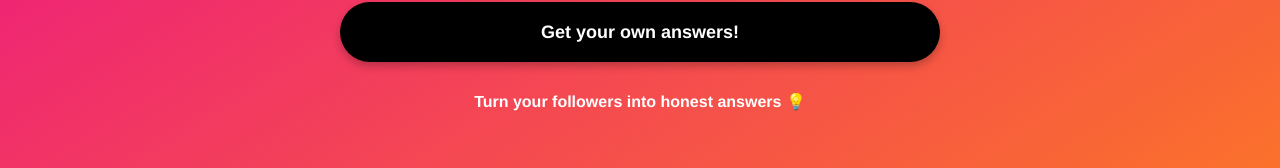
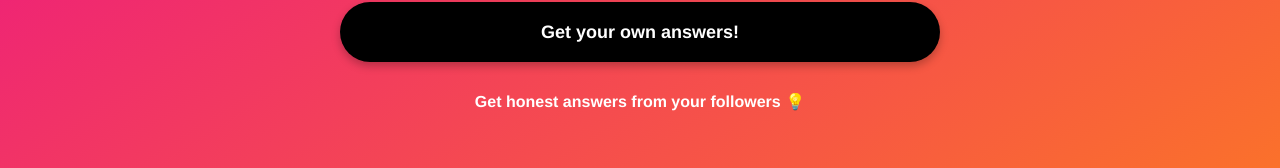
Before and after one commit to SharpSpear/NGL_chat, a React (Create React App) app: page /p/sent in a window 1280 px wide. Shown: the part 269-437 px from the top of the page. Built offline with nearby package versions, Linux system fonts and the light colour scheme.

Commit message:
update sent.js

```diff
--- a/src/components/Sent.js
+++ b/src/components/Sent.js
@@ -30,7 +30,7 @@ const Sent = () => {
           >
             Get your own answers!
           </Link>
-          <div className="back">Turn your followers into honest answers 💡</div>
+          <div className="back">Get honest answers from your followers 💡</div>
           {/* <Link className="back" to="javascript:history.back()">
             Sent another message
           </Link> */}
```
